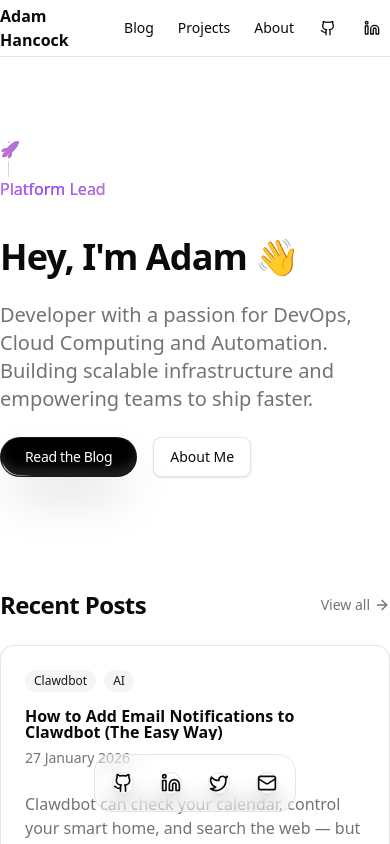
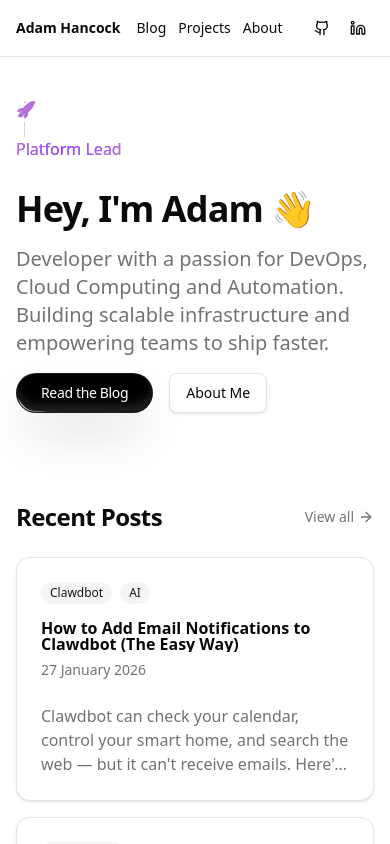
Before and after one commit to adamhancock/adamhancock-next, a Next.js app: page / in a window 390 px wide. Shown: the top 844 px of the page. Built offline with nearby package versions, Linux system fonts and the light colour scheme.

Commit message:
Fix mobile layout
- Hide floating dock on mobile (only show on md+)
- Reduce padding and spacing on mobile
- Make header more compact on small screens
- Stack blog cards vertically on mobile

```diff
--- a/src/app/layout.tsx
+++ b/src/app/layout.tsx
@@ -73,7 +73,7 @@ export default function RootLayout({
     <html lang="en">
       <body className={`${geistSans.variable} ${geistMono.variable} antialiased min-h-screen bg-background`}>
         <Header />
-        <main className="container py-8 pb-24">
+        <main className="container px-4 md:px-8 py-4 md:py-8 pb-8 md:pb-24">
           {children}
         </main>
         <SocialDock />
--- a/src/app/page.tsx
+++ b/src/app/page.tsx
@@ -15,7 +15,7 @@ export default async function Home() {
   return (
     <div className="space-y-16">
       {/* Hero Section */}
-      <section className="space-y-6 py-12">
+      <section className="space-y-4 md:space-y-6 py-6 md:py-12">
         <BlurFade delay={0.1}>
           <AnimatedGradientText className="mb-4">
             🚀 <hr className="mx-2 h-4 w-px shrink-0 bg-gray-300" />
@@ -74,7 +74,7 @@ export default async function Home() {
           </div>
         </BlurFade>
 
-        <div className="grid gap-6 md:grid-cols-2 lg:grid-cols-3">
+        <div className="grid gap-4 md:gap-6 grid-cols-1 md:grid-cols-2 lg:grid-cols-3">
           {recentPosts.map((post, index) => (
             <BlurFade key={post.slug} delay={0.6 + index * 0.1}>
               <Card className="flex flex-col h-full hover:shadow-lg transition-shadow">
--- a/src/components/header.tsx
+++ b/src/components/header.tsx
@@ -5,12 +5,12 @@ import { Github, Linkedin } from "lucide-react";
 export function Header() {
   return (
     <header className="sticky top-0 z-50 w-full border-b bg-background/95 backdrop-blur supports-[backdrop-filter]:bg-background/60">
-      <div className="container flex h-14 items-center">
-        <div className="mr-4 flex">
-          <Link href="/" className="mr-6 flex items-center space-x-2">
-            <span className="font-bold">Adam Hancock</span>
+      <div className="container px-4 md:px-8 flex h-14 items-center justify-between">
+        <div className="flex items-center">
+          <Link href="/" className="mr-4 md:mr-6 flex items-center">
+            <span className="font-bold text-sm md:text-base">Adam Hancock</span>
           </Link>
-          <nav className="flex items-center space-x-6 text-sm font-medium">
+          <nav className="flex items-center space-x-3 md:space-x-6 text-sm font-medium">
             <Link href="/blog" className="transition-colors hover:text-foreground/80">
               Blog
             </Link>
@@ -22,13 +22,13 @@ export function Header() {
             </Link>
           </nav>
         </div>
-        <div className="flex flex-1 items-center justify-end space-x-2">
-          <Button variant="ghost" size="icon" asChild>
+        <div className="flex items-center space-x-1 md:space-x-2">
+          <Button variant="ghost" size="icon" className="h-8 w-8 md:h-9 md:w-9" asChild>
             <a href="https://github.com/adamhancock" target="_blank" rel="noopener noreferrer">
               <Github className="h-4 w-4" />
             </a>
           </Button>
-          <Button variant="ghost" size="icon" asChild>
+          <Button variant="ghost" size="icon" className="h-8 w-8 md:h-9 md:w-9" asChild>
             <a href="https://linkedin.com/in/adam-hancock" target="_blank" rel="noopener noreferrer">
               <Linkedin className="h-4 w-4" />
             </a>
--- a/src/components/social-dock.tsx
+++ b/src/components/social-dock.tsx
@@ -28,7 +28,7 @@ const socialLinks = [
 
 export function SocialDock() {
   return (
-    <div className="fixed bottom-8 left-1/2 -translate-x-1/2 z-50">
+    <div className="hidden md:block fixed bottom-8 left-1/2 -translate-x-1/2 z-50">
       <Dock iconMagnification={60} iconDistance={100}>
         {socialLinks.map((link) => (
           <DockIcon key={link.label}>
```
